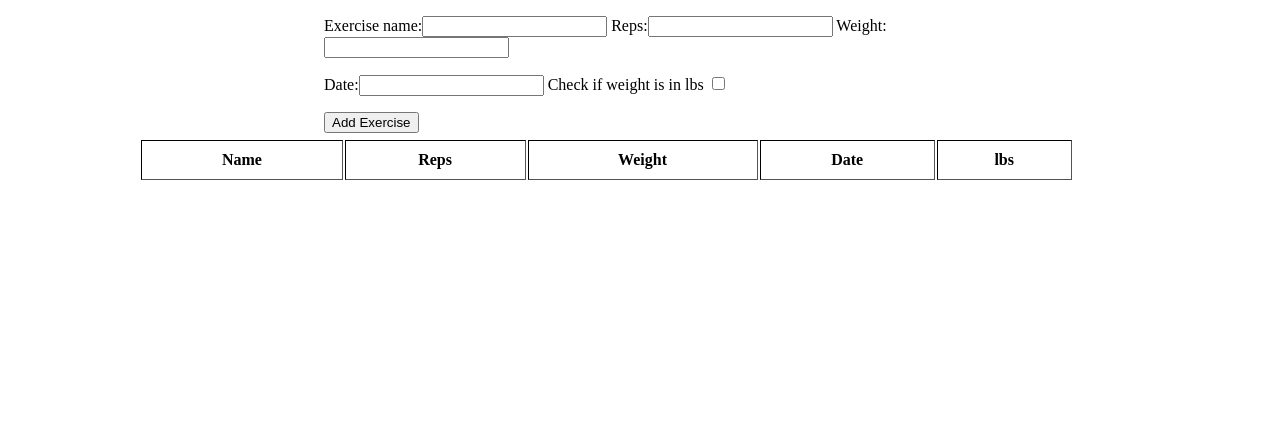
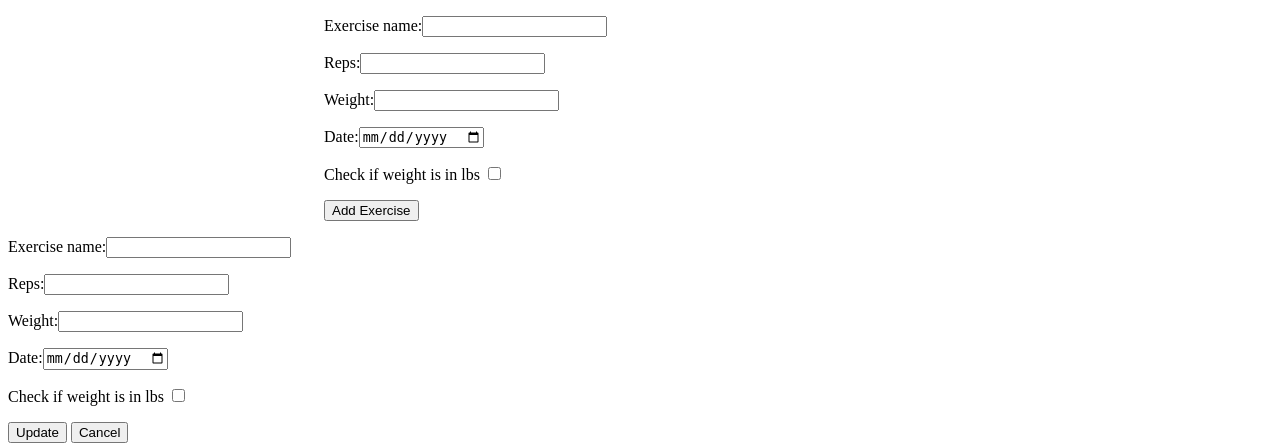
Before and after one commit to cjdhein/singlepage-exercise-tracker, a Node server app: page / in a window 1280 px wide. Shown: the top 443 px of the page. Run offline with Node 20, Linux system fonts and the light colour scheme; lists and menus that the app fills with data are empty; some libraries are stand-ins or nearby versions.

Commit message:
Added Modal
Added html for modal dialog.

```diff
--- a/views/home.handlebars
+++ b/views/home.handlebars
@@ -1,17 +1,35 @@
+<div>
+	<form class="mainform" method="post" id="addRecord">
+		<div class="add-form">
+			<p><label>Exercise name:</label><input type="text" id="exercise"></p>
+			<p><label>Reps:</label><input type="number" id="reps"></p>
+			<p><label>Weight:</label><input type="number" id="weight"></p>
 
-<div>
-    <form method="post" id="addRecord">
-        <p>
-            <label>Exercise name:</label><input type="text" id="exercise">
-            <label>Reps:</label><input type="number" id="reps">
-            <label>Weight:</label><input type="number" id="weight">
+		</div>
+		<div class="add-form"class="half-form">
+			<p><label>Date:</label><input type="date" id="date"></p>
+			<p><label>Check if weight is in lbs </label><input type="checkbox" id="lbs"></p>
+			<button id="addRow"> Add Exercise</button>
+		</div>
+	</form>
 
-        </p>
-        <p>
-            <label>Date:</label><input type="text" id="date">
-            <label>Check if weight is in lbs </label><input type="checkbox" id="lbs">
-        </p>
-        <button id="addRow"> Add Exercise</button>
-    </form>
 </div>
-<script src="scripts/script.js"></script>
+
+<div id="editModal" class="modal">
+	<div class="modal-content">
+		<form class="mainform" method="post" id="editRecord">
+			<div class="edit-form">
+				<p><label>Exercise name:</label><input type="text" id="exercise"></p>
+				<p><label>Reps:</label><input type="number" id="reps"></p>
+				<p><label>Weight:</label><input type="number" id="weight"></p>
+				<p><label>Date:</label><input type="date" id="date"></p>
+				<p><label>Check if weight is in lbs </label><input type="checkbox" id="lbs"></p>
+				<input type="hidden" id="databaseId">
+				<button id="submitEdit">Update</button>
+				<button id="closeEdit">Cancel</button>
+			</div>
+		</form>
+	</div>
+</div>
+
+<script src="script.js"></script>
```
